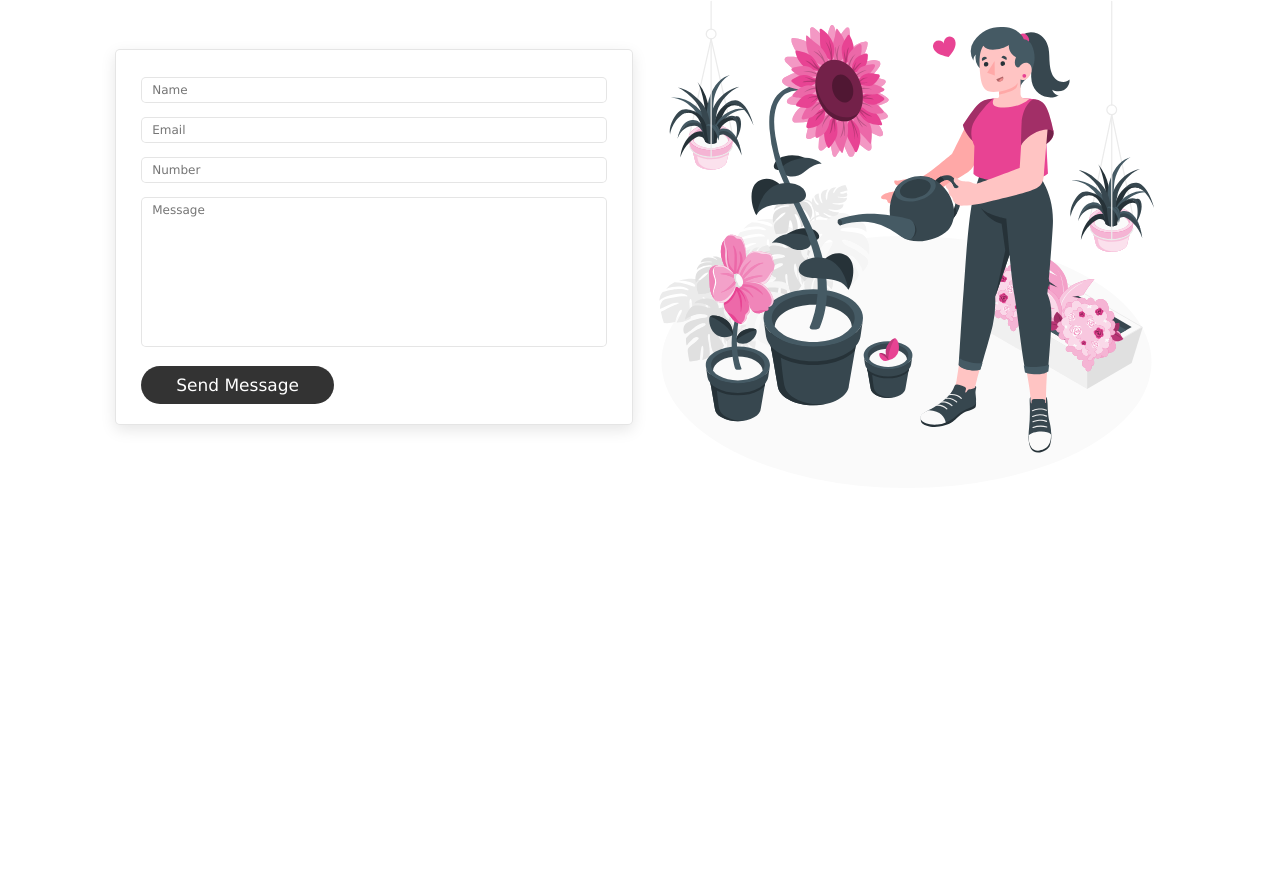
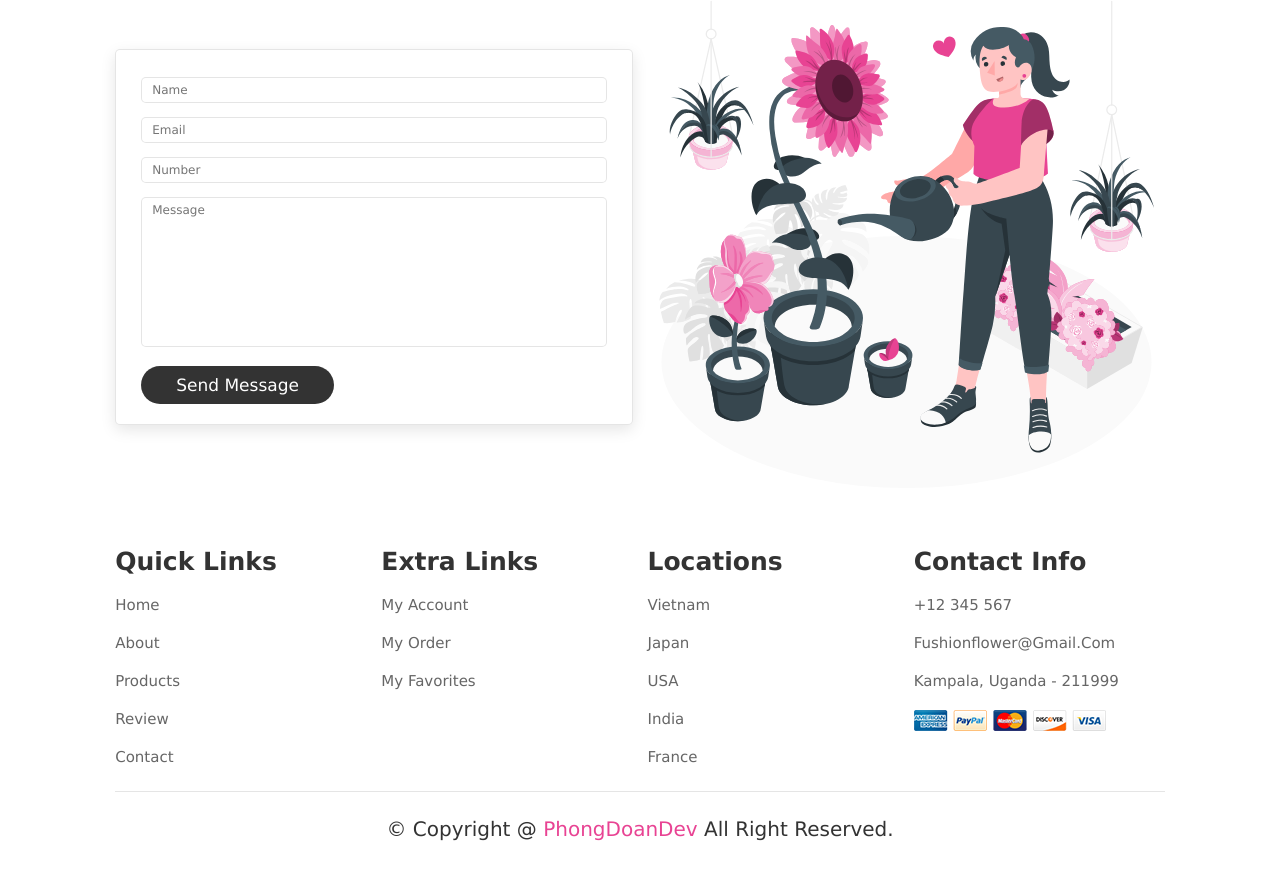
Before and after one commit to phongdoan2306/flower, a plain HTML site: page index.html in a window 1280 px wide. Shown: the part 3626-4502 px from the top of the page. Before the commit the page ends 4143 px from the top, so only its background shows below. Drawn offline with Linux system fonts and the light colour scheme; files whose address does not match are found by name.

Commit message:
Todo Footer

```diff
--- a/index.html
+++ b/index.html
@@ -1,5 +1,6 @@
 <!DOCTYPE html>
 <html lang="en">
+
 <head>
     <meta charset="UTF-8">
     <meta http-equiv="X-UA-Compatible" content="IE=edge">
@@ -16,6 +17,7 @@
     <!-- Responsive -->
     <link rel="stylesheet" href="./responsive.css">
 </head>
+
 <body>
     <!-- Header section starts -->
     <header>
@@ -42,7 +44,8 @@
         <div class="content">
             <h3>Fresh Flowers</h3>
             <span>Natural & beautiful flowers</span>
-            <p>Lorem ipsum dolor sit, amet consectetur adipisicing elit. Debitis nostrum dolorem illum veritatis, quae repellendus? Velit iste dolores voluptatibus dolor.</p>
+            <p>Lorem ipsum dolor sit, amet consectetur adipisicing elit. Debitis nostrum dolorem illum veritatis, quae
+                repellendus? Velit iste dolores voluptatibus dolor.</p>
             <a href="#" class="btn">Shop Now</a>
         </div>
     </section>
@@ -58,7 +61,8 @@
             </div>
             <div class="content">
                 <h3>why choose us?</h3>
-                <p>Lorem ipsum dolor sit amet consectetur adipisicing elit. Ut ullam necessitatibus est reprehenderit dicta! Consequuntur!</p>
+                <p>Lorem ipsum dolor sit amet consectetur adipisicing elit. Ut ullam necessitatibus est reprehenderit
+                    dicta! Consequuntur!</p>
                 <p>Lorem ipsum dolor sit amet consectetur adipisicing elit. Temporibus, perferendis.</p>
                 <a href="#" class="btn">Learn More</a>
             </div>
@@ -300,7 +304,8 @@
                     <i class="fas fa-star"></i>
                     <i class="fas fa-star"></i>
                 </div>
-                <p>Lorem ipsum dolor sit amet consectetur adipisicing elit. Nisi est delectus, exercitationem illo illum cum! Lorem ipsum dolor sit amet consectetur adipisicing elit. Sint, ut?</p>
+                <p>Lorem ipsum dolor sit amet consectetur adipisicing elit. Nisi est delectus, exercitationem illo illum
+                    cum! Lorem ipsum dolor sit amet consectetur adipisicing elit. Sint, ut?</p>
                 <div class="user">
                     <img src="./images/pic-1.png" alt="">
                     <div class="user-info">
@@ -318,7 +323,8 @@
                     <i class="fas fa-star"></i>
                     <i class="fas fa-star"></i>
                 </div>
-                <p>Lorem ipsum dolor sit amet consectetur adipisicing elit. Nisi est delectus, exercitationem illo illum cum! Lorem ipsum dolor sit amet consectetur adipisicing elit. Sint, ut?</p>
+                <p>Lorem ipsum dolor sit amet consectetur adipisicing elit. Nisi est delectus, exercitationem illo illum
+                    cum! Lorem ipsum dolor sit amet consectetur adipisicing elit. Sint, ut?</p>
                 <div class="user">
                     <img src="./images/pic-2.png" alt="">
                     <div class="user-info">
@@ -336,7 +342,8 @@
                     <i class="fas fa-star"></i>
                     <i class="fas fa-star"></i>
                 </div>
-                <p>Lorem ipsum dolor sit amet consectetur adipisicing elit. Nisi est delectus, exercitationem illo illum cum! Lorem ipsum dolor sit amet consectetur adipisicing elit. Sint, ut?</p>
+                <p>Lorem ipsum dolor sit amet consectetur adipisicing elit. Nisi est delectus, exercitationem illo illum
+                    cum! Lorem ipsum dolor sit amet consectetur adipisicing elit. Sint, ut?</p>
                 <div class="user">
                     <img src="./images/pic-3.png" alt="">
                     <div class="user-info">
@@ -354,7 +361,8 @@
                     <i class="fas fa-star"></i>
                     <i class="fas fa-star"></i>
                 </div>
-                <p>Lorem ipsum dolor sit amet consectetur adipisicing elit. Nisi est delectus, exercitationem illo illum cum! Lorem ipsum dolor sit amet consectetur adipisicing elit. Sint, ut?</p>
+                <p>Lorem ipsum dolor sit amet consectetur adipisicing elit. Nisi est delectus, exercitationem illo illum
+                    cum! Lorem ipsum dolor sit amet consectetur adipisicing elit. Sint, ut?</p>
                 <div class="user">
                     <img src="./images/pic-4.jpg" alt="">
                     <div class="user-info">
@@ -387,7 +395,47 @@
     </section>
     <!-- Contact section ends -->
 
+    <!-- Footer section starts -->
+    <section class="footer">
+        <div class="box-container">
+            <div class="box">
+                <h3>quick links</h3>
+                <a href="#">home</a>
+                <a href="#">about</a>
+                <a href="#">products</a>
+                <a href="#">review</a>
+                <a href="#">contact</a>
+            </div>
+            <div class="box">
+                <h3>extra links</h3>
+                <a href="#">my account</a>
+                <a href="#">my order</a>
+                <a href="#">my favorites</a>
+            </div>
+            <div class="box">
+                <h3>locations</h3>
+                <a href="#">Vietnam</a>
+                <a href="#">Japan</a>
+                <a href="#">USA</a>
+                <a href="#">India</a>
+                <a href="#">France</a>
+            </div>
+            <div class="box">
+                <h3>contact info</h3>
+                <a href="#">+12 345 567</a>
+                <a href="#">fushionflower@gmail.com</a>
+                <a href="#">Kampala, Uganda - 211999</a>
+                <img src="./images/payment.png" alt="">
+            </div>
+        </div>
+        <p class="credit">
+            &copy; copyright @ <span>PhongDoanDev</span> All Right Reserved.
+        </p>
+    </section>
+    <!-- Footer section ends -->
+
 
     <script src="./script.js"></script>
 </body>
+
 </html>
--- a/style.css
+++ b/style.css
@@ -376,3 +376,43 @@ header .fa-bars {
     height: 15rem;
     resize: none;
 }
+
+/* Footer */
+.footer .box-container {
+    display: flex;
+    flex-wrap: wrap;
+    gap: 1.5rem;
+}
+.footer .box-container .box {
+    flex: 1 1 25rem;
+}
+.footer .box-container .box h3 {
+    color: #333;
+    font-size: 2.5rem;
+    padding: 1rem 0;
+}
+.footer .box-container .box a {
+    display: block;
+    color: #666;
+    font-size: 1.5rem;
+    padding: 1rem 0;
+}
+.footer .box-container .box a:hover {
+    color: var(--pink);
+    text-decoration: underline;
+}
+.footer .box-container .box img {
+    margin-top: 1rem;
+}
+.footer .credit {
+    text-align: center;
+    padding: 1.5rem;
+    margin-top: 1.5rem;
+    padding-top: 2.5rem;
+    font-size: 2rem;
+    color: #333;
+    border-top: .1rem solid rgba(0, 0, 0, 0.1);
+}
+.footer .credit span {
+    color: var(--pink);
+}
```
